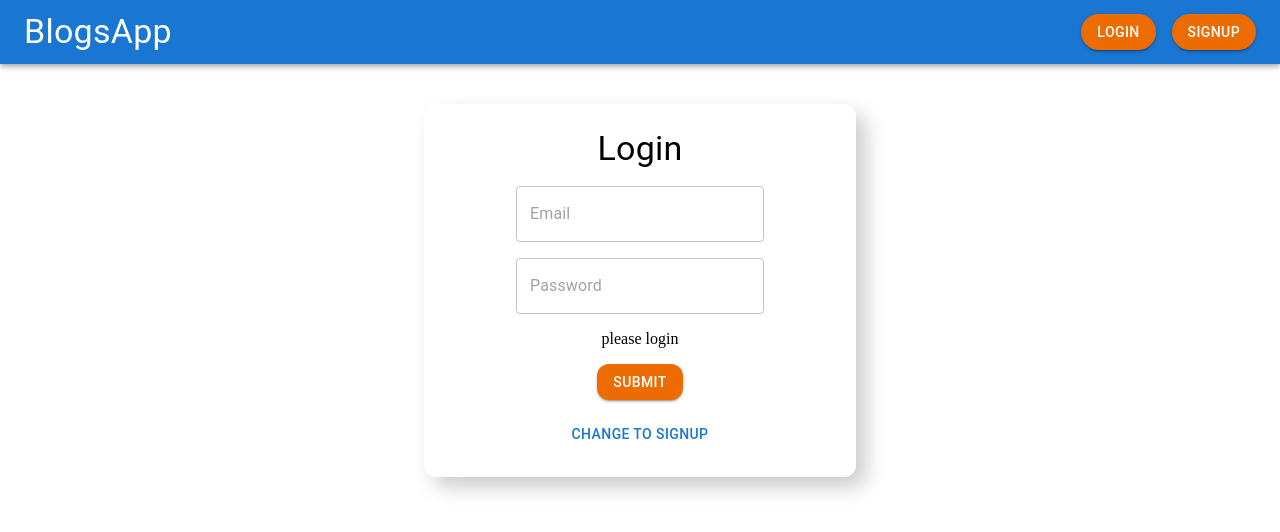
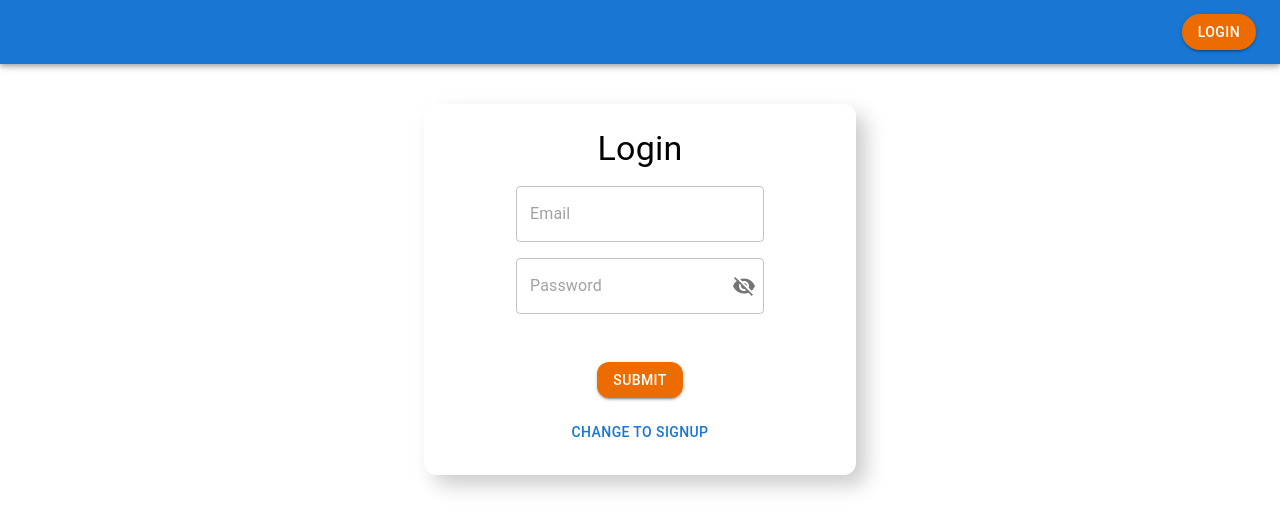
Before and after one commit to Abenezer-berhanu/blog_app, a React (Create React App) app in the folder frontend/: page /auth in a window 1280 px wide. Shown: the top 532 px of the page. Built offline with nearby package versions, Linux system fonts and the light colour scheme.

Commit message:
add some futures

```diff
--- a/frontend/src/components/Auth.js
+++ b/frontend/src/components/Auth.js
@@ -1,9 +1,11 @@
 import React, { useState } from "react";
-import {useDispatch } from 'react-redux'
-import {login } from '../store'
-import {useNavigate} from 'react-router-dom'
-import axios from 'axios'
-import { Box, Button, TextField, Typography } from "@mui/material";
+import { useDispatch } from "react-redux";
+import { login } from "../store";
+import { useNavigate } from "react-router-dom";
+import axios from "axios";
+import { Box, Button, IconButton, TextField, Typography } from "@mui/material";
+import VisibilityIcon from "@mui/icons-material/Visibility";
+import VisibilityOffIcon from "@mui/icons-material/VisibilityOff";
 
 export default function Auth() {
   const [value, setValue] = useState({
@@ -12,42 +14,79 @@ export default function Auth() {
     password: "",
   });
   const [isSignup, setIsSignup] = useState(false);
-  const dispatch = useDispatch()
-  const navigate = useNavigate()
+  const [isTypingPassword, setTypingPassword] = useState(false);
+  const [passwordVisible, setIsVisible] = useState(false);
+  const [invalidEmail, setInvalidEmail] = useState("");
+  const [invalidPassword, setInvalidPassword] = useState("");
+  const [isInputEmpty, setInputEmpty] = useState(false);
+
+  const dispatch = useDispatch();
+  const navigate = useNavigate();
+
   const handleInput = (e) => {
     setValue((prev) => ({
       ...prev,
-      [e.target.name] : e.target.value
-    }))
-  }
+      [e.target.name]: e.target.value,
+    }));
+  };
 
-  const signup = async(type) => {
+  const changeRequest = () => {
+    setIsSignup(!isSignup);
+    setInputEmpty(false);
+    setTypingPassword(false);
+    setIsVisible(false);
+    setInvalidEmail("");
+    setInvalidPassword("");
+  };
+
+  const signup = async (type) => {
+    setInvalidEmail("");
+    setInvalidPassword("");
+    if (!type) {
+      if (!value.email || !value.password) {
+        setInputEmpty(true);
+      }
+    }
+    if (type) {
+      if (!value.name || !value.email || !value.password) {
+        setInputEmpty(true);
+      }
+    }
     try {
       const res = await axios.post(`http://localhost:5000/${type || `login`}`, {
-        name : value.name,
-        email : value.email,
-        password : value.password
-      })
-      if(!type) {
-        const id = res.data.user._id
-        localStorage.setItem("user_id", id)
+        name: value.name,
+        email: value.email,
+        password: value.password,
+      });
+
+      if (!type) {
+        const id = res.data.user._id;
+        localStorage.setItem("user_id", id);
       }
-      if(res.status === 200 || res.statusText === "OK"){
-        dispatch(login())
-        navigate('/blogs')
+      if (res.status === 200 || res.statusText === "OK") {
+        dispatch(login());
+        navigate("/blogs");
       }
-      if(res.status === 201 || res.statusText === "Created"){
-        setIsSignup(!isSignup)
+      if (res.status === 201 || res.statusText === "Created") {
+        setIsSignup(!isSignup);
       }
     } catch (error) {
-      console.log(error.message)
+      console.log(error);
+      if (error.response.status === 404) {
+        console.log("email error");
+        setInvalidEmail(error.response.data.message);
+      }
+      if (error.response.status === 400) {
+        console.log("password error");
+        setInvalidPassword(error.response.data.message);
+      }
     }
-  }
+  };
 
   const handleSubmit = (e) => {
-    e.preventDefault()
-    signup(!isSignup ? '' : 'signup')
-  }
+    e.preventDefault();
+    signup(!isSignup ? "" : "signup");
+  };
   return (
     <div>
       <form>
@@ -65,19 +104,108 @@ export default function Auth() {
           borderRadius={3}
         >
           <Typography variant="h4">{isSignup ? "Signup" : "Login"}</Typography>
-          {isSignup && <TextField placeholder="Name" value={value.name} name="name" onChange={handleInput}/>}
-          <TextField type={"email"} placeholder="Email" value={value.email} name="email" onChange={handleInput}/>
-          <TextField type={"password"} placeholder="Password" value={value.password} name="password" onChange={handleInput}/>
-          {!isSignup && <Typography variant="p">please login</Typography>}
-          <Button variant="contained" sx={{ borderRadius: 3 }} color="warning" onClick={handleSubmit}>
+          {isSignup && (
+            <TextField
+              placeholder="Name"
+              value={value.name}
+              name="name"
+              onChange={handleInput}
+            />
+          )}
+          <TextField
+            type={"email"}
+            placeholder="Email"
+            value={value.email}
+            name="email"
+            onChange={handleInput}
+          />
+          <Box sx={{ position: "relative" }}>
+            <TextField
+              type={!passwordVisible ? "password" : "Name"}
+              placeholder="Password"
+              value={value.password}
+              name="password"
+              onChange={handleInput}
+              onClick={() => {
+                setTypingPassword(true);
+              }}
+            />
+            <Box sx={{ position: "absolute", right: "0", top: "15%" }}>
+              {passwordVisible && (
+                <IconButton
+                  onClick={() => {
+                    setIsVisible(!passwordVisible);
+                  }}
+                >
+                  <VisibilityIcon />
+                </IconButton>
+              )}
+              {!passwordVisible && (
+                <IconButton
+                  onClick={() => {
+                    setIsVisible(!passwordVisible);
+                  }}
+                >
+                  <VisibilityOffIcon />
+                </IconButton>
+              )}
+            </Box>
+          </Box>
+          <Box>
+            {isInputEmpty && <Typography>All fields are required</Typography>}
+          </Box>
+          {!isSignup && (
+            <Box sx={{ color: "red" }}>
+              {invalidEmail && <Typography>{invalidEmail}</Typography>}
+              {invalidPassword && <Typography>{invalidPassword}</Typography>}
+            </Box>
+          )}
+          {isTypingPassword && (
+            <Box>
+              <nav>
+                <Typography
+                  sx={{
+                    fontSize: ".9rem",
+                    textAlign: "center",
+                    margin: ".5em",
+                  }}
+                >
+                  password must be
+                </Typography>
+                <ul>
+                  <li>
+                    <Typography sx={{ fontSize: ".8rem" }}>
+                      min 8 char long{" "}
+                    </Typography>
+                  </li>
+                  <li>
+                    <Typography sx={{ fontSize: ".8rem" }}>
+                      At least one uppercase
+                    </Typography>
+                  </li>
+                  <li>
+                    <Typography sx={{ fontSize: ".8rem" }}>
+                      At least one lower case
+                    </Typography>
+                  </li>
+                  <li>
+                    <Typography sx={{ fontSize: ".8rem" }}>
+                      At least one special character
+                    </Typography>
+                  </li>
+                </ul>
+              </nav>
+            </Box>
+          )}
+          <Button
+            variant="contained"
+            sx={{ borderRadius: 3 }}
+            color="warning"
+            onClick={handleSubmit}
+          >
             Submit
           </Button>
-          <Button
-            sx={{ borderRadius: 3 }}
-            onClick={() => {
-              setIsSignup(!isSignup);
-            }}
-          >
+          <Button sx={{ borderRadius: 3 }} onClick={changeRequest}>
             Change to {isSignup ? "Login" : "Signup"}
           </Button>
         </Box>
--- a/frontend/src/components/Header.js
+++ b/frontend/src/components/Header.js
@@ -9,13 +9,14 @@ import {
   Toolbar,
   Typography,
 } from "@mui/material";
-import { Link } from "react-router-dom";
+import { Link, useNavigate } from "react-router-dom";
 import { useSelector, useDispatch } from "react-redux";
 
 export default function Header() {
   const [value, setValue] = useState(0);
   const isLoggedIn = useSelector((state) => state.isLoggedIn);
   const dispatch = useDispatch();
+  const navigate = useNavigate();
 
   const handleLogout = () => {
     dispatch(logout());
@@ -24,17 +25,27 @@ export default function Header() {
   return (
     <AppBar position="sticky">
       <Toolbar>
-        <Typography variant="h4">BlogsApp</Typography>
+
         {isLoggedIn && (
-          <Box display="flex" margin="auto">
+          <Box display="flex" >
             <Tabs
               textColor="inherit"
               value={value}
               onChange={(e, val) => {
                 setValue(val);
               }}
+              TabIndicatorProps={{
+                style: {
+                  backgroundColor: "#D97D54"
+                }
+              }}
             >
-              <Tab LinkComponent={Link} to="/blogs" label="All Blogs" tabIndex={0}/>
+              <Tab
+                LinkComponent={Link}
+                to="/blogs"
+                label="All Blogs"
+                tabIndex={0}
+              />
               <Tab LinkComponent={Link} to="/myBlogs" label="My Blogs" />
               <Tab LinkComponent={Link} to="/myBlogs/add" label="Add Blogs" />
             </Tabs>
@@ -51,15 +62,6 @@ export default function Header() {
                 to="/auth"
               >
                 Login
-              </Button>
-              <Button
-                variant="contained"
-                color="warning"
-                sx={{ borderRadius: 10 }}
-                LinkComponent={Link}
-                to="/auth"
-              >
-                Signup
               </Button>
             </>
           )}
```
Also changed, not shown: 1 other file (tests, documents, lock files or other folders).
